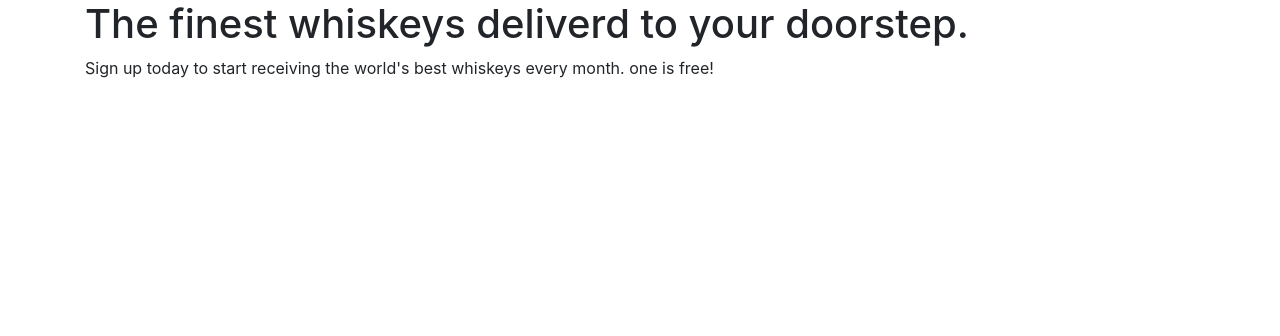
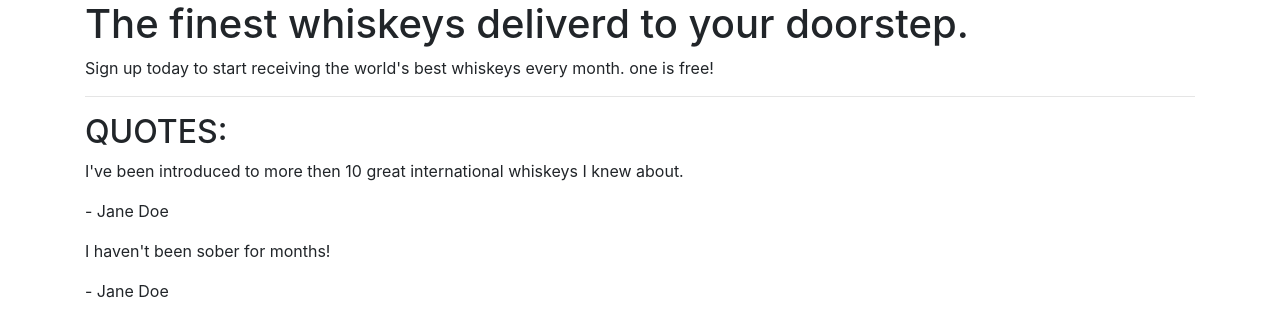
Before and after one commit to MFLind/bootstrap, a plain HTML site: page index.html in a window 1280 px wide. Drawn offline with nearby package versions, Linux system fonts and the light colour scheme.

Commit message:
Add Quotesöp

```diff
--- a/index.html
+++ b/index.html
@@ -17,6 +17,23 @@
                 one is free!</p>
         </section>
         <!-- /.callout -->
+        <hr>
+
+
+        <!-- Quotes -->
+        <section class="quotes">
+            <h2 class="text-uppercase">Quotes:</h2>
+            <div class="quote">
+                <p>I've been introduced to more then 10 great international whiskeys I
+                    knew about.</p>
+                <p>- Jane Doe</p>
+            </div>
+            <div class="quote">
+                <p>I haven't been sober for months!</p>
+                <p>- Jane Doe</p>
+            </div>
+        </section>
+        <!-- /.quotes -->
 
     </article>
 </body>
```
